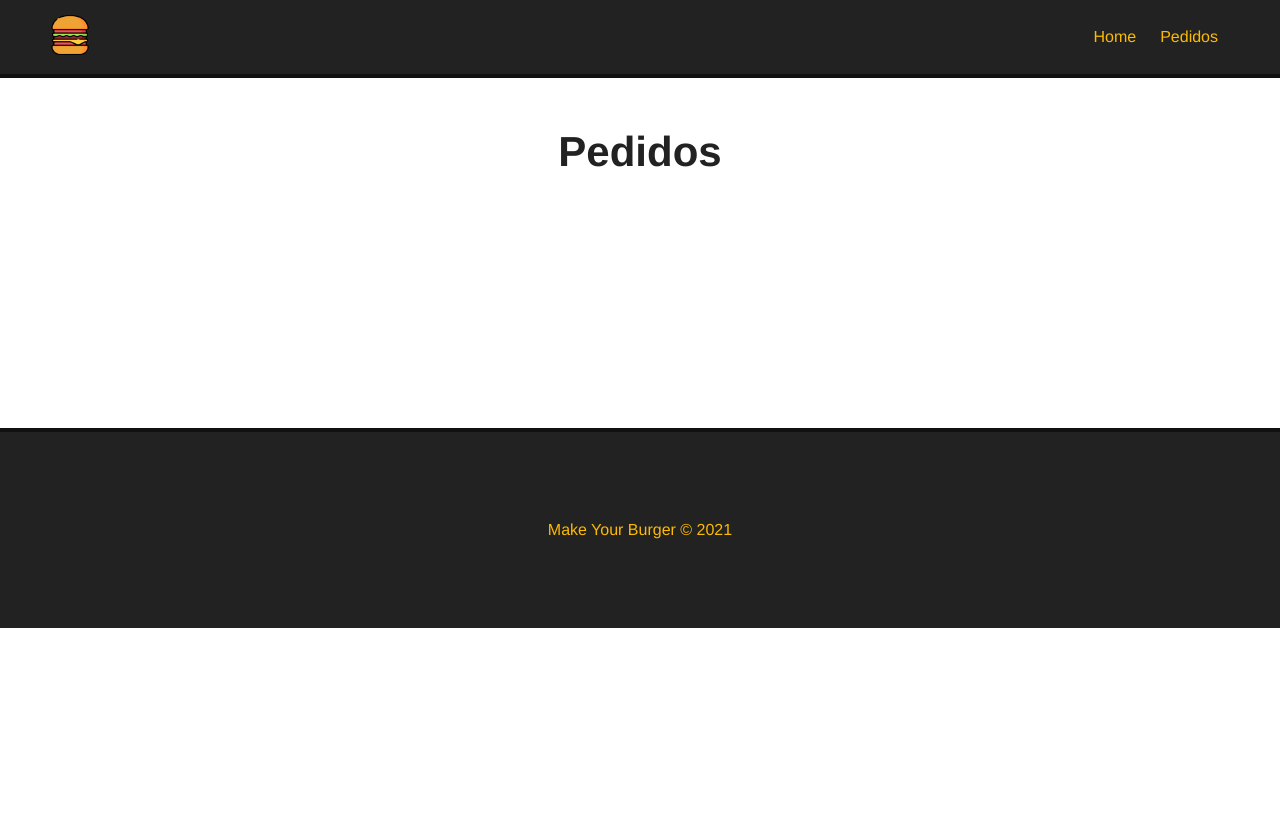
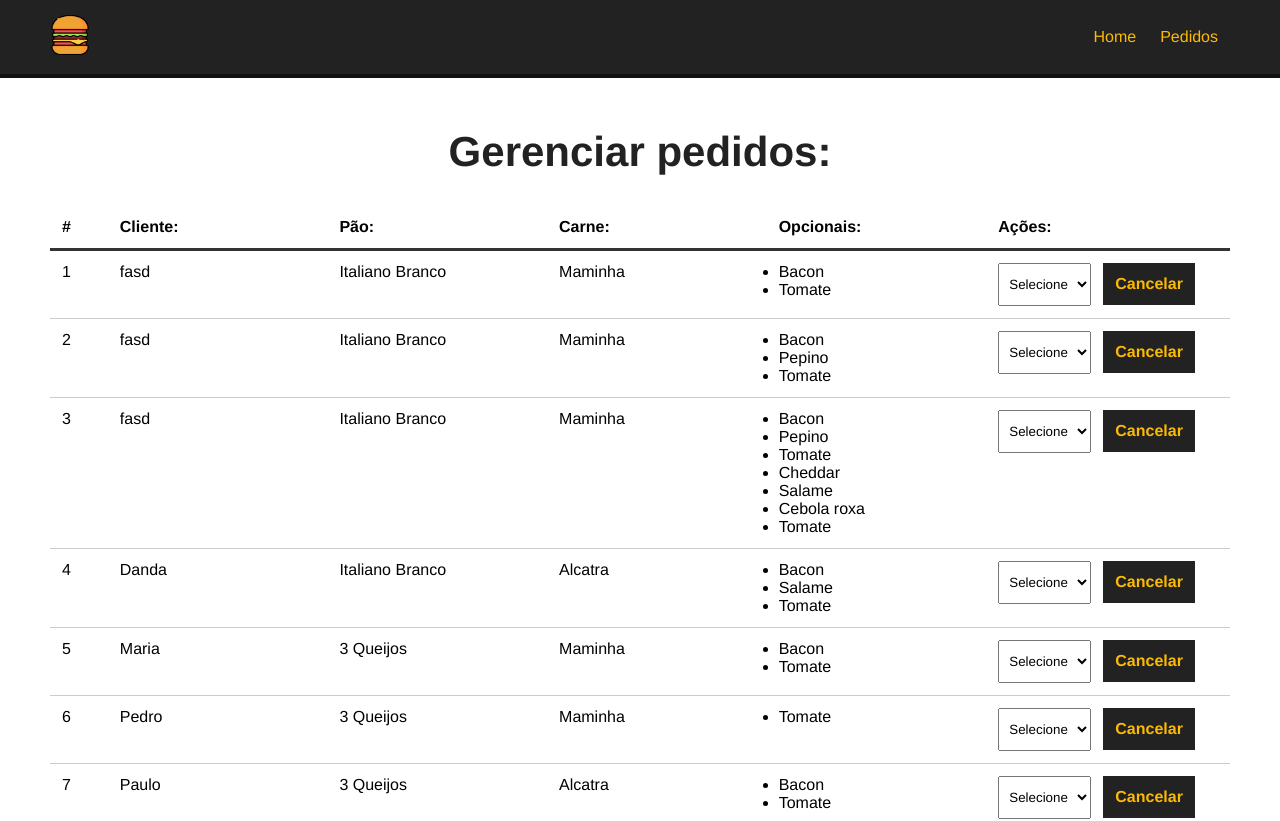
Before and after one commit to DandaraF/make_your_burger, a Vue app: page /pedidos in a window 1280 px wide. Shown: the top 821 px of the page. Before the commit the page ends 800 px from the top, so only its background shows below. Built offline with nearby package versions, Linux system fonts and the light colour scheme; data requests are answered from the project's data file.

Commit message:
create get all pedidos

```diff
--- a/db/db.json
+++ b/db/db.json
@@ -124,6 +124,34 @@
       ],
       "status": "Solicitado",
       "id": 4
+    },
+    {
+      "nome": "Maria",
+      "carne": "Maminha",
+      "pao": "3 Queijos",
+      "opcionais": [
+        "Bacon"
+      ],
+      "status": "Solicitado",
+      "id": 5
+    },
+    {
+      "nome": "Pedro",
+      "carne": "Maminha",
+      "pao": "3 Queijos",
+      "opcionais": [],
+      "status": "Solicitado",
+      "id": 6
+    },
+    {
+      "nome": "Paulo",
+      "carne": "Alcatra",
+      "pao": "3 Queijos",
+      "opcionais": [
+        "Bacon"
+      ],
+      "status": "Solicitado",
+      "id": 7
     }
   ]
 }
--- a/src/components/BurgerForm.vue
+++ b/src/components/BurgerForm.vue
@@ -1,6 +1,6 @@
 <template>
     <div>
-      <p>Componente de Mensagem</p>
+      <Message :msg="msg" v-show="msg"/>
       <div>
         <form id="burger-form" @submit="createBurger">
             <div class="input-container">
@@ -41,6 +41,7 @@
 
 
 <script>
+import Message from './Message'
 
 export default {
    name: 'BurgerForm',
@@ -84,8 +85,10 @@
       });
       const res = await req.json();
       // colocar uma msg de sistema
+      this.msg = `Pedido N° ${res.id} realizado com sucesso`
 
       //limpar msg
+      setTimeout(() => this.msg = "", 3000)
 
       //limpar os campos
       this.nome = "";
@@ -96,7 +99,10 @@
    },
    mounted(){
     this.getIngredientes()
-   }
+   },
+   components: {
+    Message
+  }
 }
 </script>
 
--- /dev/null
+++ b/src/components/Dashborard.vue
@@ -0,0 +1,124 @@
+<template>
+    <div id="burger-table" >
+        <div>
+            <div id="burger-table-heading">
+                <div class="order-id">#</div>
+                <div>Cliente:</div>
+                <div>Pão:</div>
+                <div>Carne:</div>
+                <div>Opcionais:</div>
+                <div>Ações:</div>
+            </div>
+        </div>
+        <div class="burger-table-rows">
+            <div class="burger-table-row" v-for="burger in burgers" :key="burger.id">
+                <div class="order-number">{{burger.id}}</div>
+                <div>{{burger.nome}}</div>
+                <div>{{burger.pao}}</div>
+                <div>{{burger.carne}}</div>
+                <div>
+                    <ul>
+                        <li v-for="(opcional,index) in burger.opcionais" :key="index">{{opcional}}</li>
+                        <li>Tomate</li>
+                    </ul>
+                </div>
+                <div>
+                    <select name="status" class="status">
+                        <option value="">Selecione</option>
+                    </select>
+                    <button class="delete-btn">Cancelar</button>
+                </div>
+            </div>
+        </div>
+    </div>
+  </template>
+
+
+<script>
+
+export default{
+    name: "Dashborard",
+    data(){
+        return{
+            burgers:null,
+            burger_id: null,
+            status: []
+        }
+    },
+    methods:{
+        async getPedidos(){
+            const req = await fetch("http://localhost:3000/burgers")
+
+            const data = await req.json();
+
+            this.burgers = data;
+
+            // resgatar os status
+
+        }
+    },
+    mounted(){
+        this.getPedidos();
+    }
+}
+</script>
+
+
+<style scoped>
+#burger-table {
+max-width: 1200px;
+margin: 0 auto;
+}
+
+#burger-table-heading,
+#burger-table-rows,
+.burger-table-row {
+display: flex;
+flex-wrap: wrap;
+}
+
+#burger-table-heading {
+font-weight: bold;
+padding: 12px;
+border-bottom: 3px solid #333;
+}
+
+.burger-table-row {
+width: 100%;
+padding: 12px;
+border-bottom: 1px solid #CCC;
+}
+
+#burger-table-heading div,
+.burger-table-row div {
+width: 19%;
+}
+
+#burger-table-heading .order-id,
+.burger-table-row .order-number {
+width: 5%;
+}
+
+select {
+padding: 12px 6px;
+margin-right: 12px;
+}
+
+.delete-btn {
+background-color: #222;
+color:#fcba03;
+font-weight: bold;
+border: 2px solid #222;
+padding: 10px;
+font-size: 16px;
+margin: 0 auto;
+cursor: pointer;
+transition: .5s;
+}
+
+.delete-btn:hover {
+background-color: transparent;
+color: #222;
+}
+
+</style>
--- /dev/null
+++ b/src/components/Message.vue
@@ -0,0 +1,26 @@
+<template>
+    <div class="message-container">
+    <p>{{ msg }}</p>
+  </div>
+</template>
+
+<script>
+  export default {
+    name: "Message",
+    props: {
+      msg: String
+    }
+  }
+</script>
+
+<style scoped>
+  .message-container {
+    color: #004085;
+    background-color: #cce5ff;
+    border: 2px solid #b8daff;
+    border-radius: 5px;
+    padding: 10px;
+    max-width: 400px;
+    margin: 30px auto;
+  }
+</style>
--- a/src/views/Pedidos.vue
+++ b/src/views/Pedidos.vue
@@ -1,13 +1,18 @@
 <template>
   <div class="main-container" >
-    <h1>Pedidos</h1>
+    <h1>Gerenciar pedidos:</h1>
+    <Dashborard/>
   </div>
 </template>
 
 
 <script>
+import Dashborard from '@/components/Dashborard';
 
 export default{
-  name: "Pedidos"
+  name: "Pedidos",
+  components:{
+    Dashborard
+  }
 }
 </script>
```
